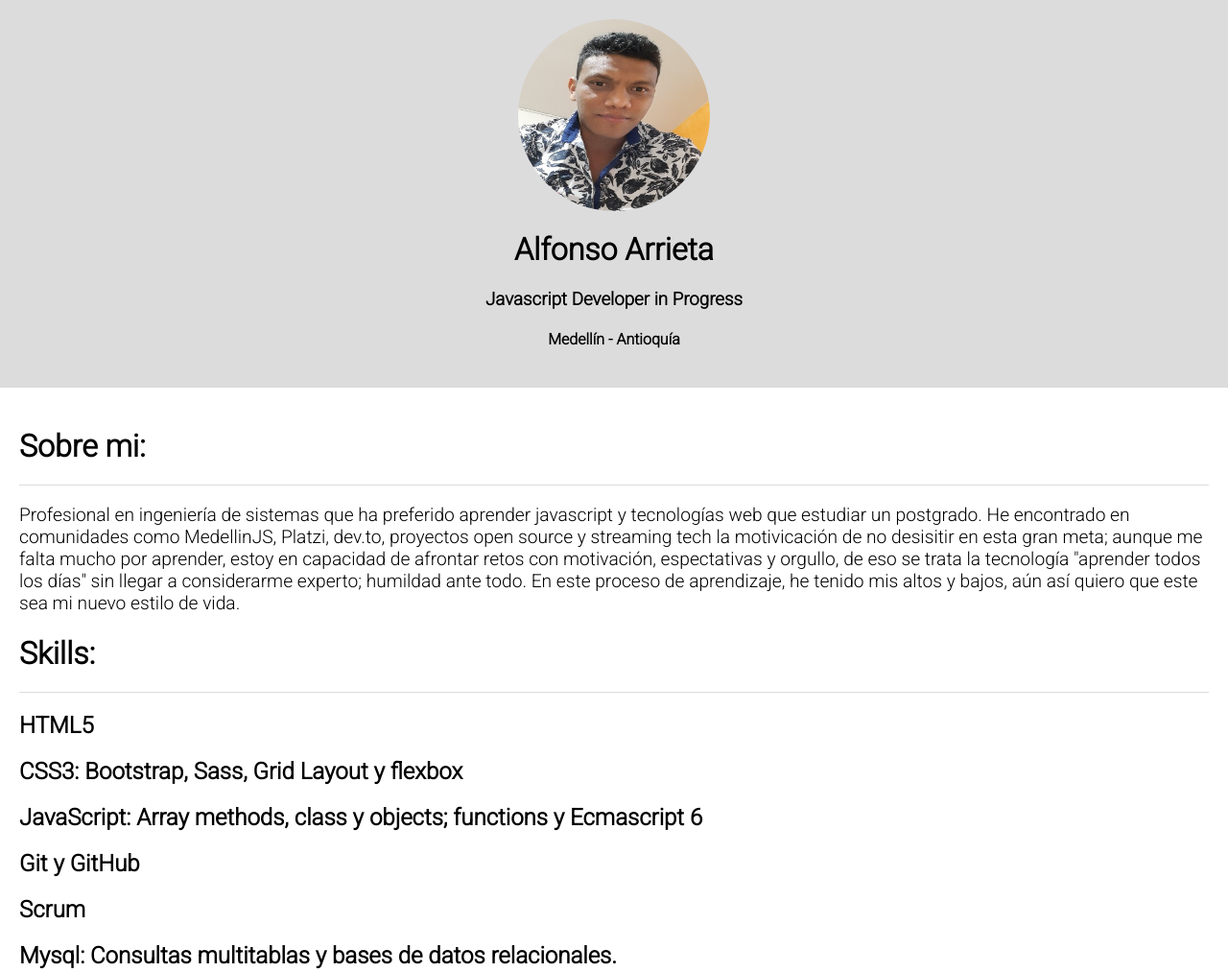
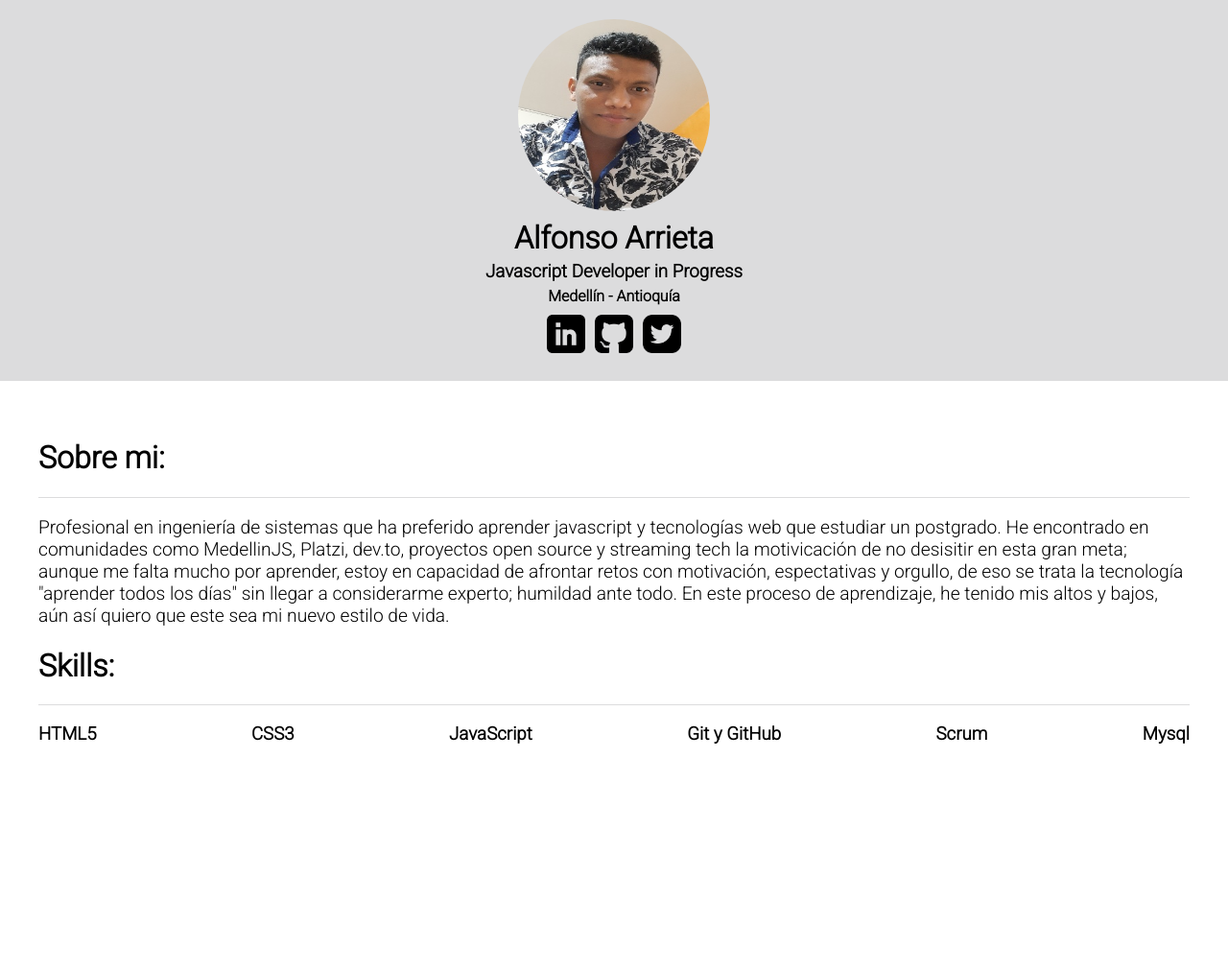
Before and after one commit to aarrieth/aarrieth.dev, a plain HTML site: page index.html in a window 1280 px wide. Shown: the whole page at 96% size. After the commit the page ends 834 px from the top, so only its background shows below. Drawn offline with Linux system fonts and the light colour scheme.

Commit message:
se agregan imagenes de redes sociales y se modifica seccion de skills

```diff
--- a/index.html
+++ b/index.html
@@ -13,11 +13,24 @@
     <div class="wrap">
         <div class="container">
             <div class="container-profile">
-                <img src="./images/20191207_185329.jpg" alt="Foto de perfil">
+                <div class="container-img">
+                    <img src="./images/20191207_185329.jpg" alt="Foto de perfil">
+                </div>
                 <div class="container-information">
-                    <h1 class="text__align-center">Alfonso Arrieta</h1>
-                    <h3 class="text__align-center">Javascript Developer in Progress</h3>
-                    <h4 class="text__align-center">Medellín - Antioquía</h4>
+                    <h1 class="text-desing">Alfonso Arrieta</h1>
+                    <h3 class="text-desing">Javascript Developer in Progress</h3>
+                    <h4 class="text-desing">Medellín - Antioquía</h4>
+                </div>
+                <div class="container-social-media">
+                    <div class="conatiner-lk">
+                        <img class="icon-size" src="./images/linkedin.png" alt="Logotipo linkedin">
+                    </div>
+                    <div class="conatiner-lk">
+                        <img class="icon-size" src="./images/gitHub.png" alt="Logotipo linkedin">
+                    </div>
+                    <div class="conatiner-lk">
+                        <img class="icon-size" src="./images/twitter.png" alt="Logotipo linkedin">
+                    </div>
                 </div>
             </div>
         </div>
@@ -40,22 +53,22 @@
                 </div>
                 <div class="container-list-skills">
                     <div class="skills">
-                        <h2>HTML5</h2>
+                        <h3>HTML5</h3>
                     </div>
                     <div class="skills">
-                        <h2>CSS3: Bootstrap, Sass, Grid Layout y flexbox</h2>
+                        <h3>CSS3</h3>
                     </div>
                     <div class="skills">
-                        <h2>JavaScript: Array methods, class y objects; functions y Ecmascript 6</h2>
+                        <h3>JavaScript</h3>
                     </div>
                     <div class="skills">
-                        <h2>Git y GitHub</h2>
+                        <h3>Git y GitHub</h3>
                     </div>
                     <div class="skills">
-                        <h2>Scrum</h2>
+                        <h3>Scrum</h3>
                     </div>
                     <div class="skills">
-                        <h2>Mysql: Consultas multitablas y bases de datos relacionales.</h2>
+                        <h3>Mysql</h3>
                     </div>
                 </div>
             </div>
--- a/styles/styles.css
+++ b/styles/styles.css
@@ -26,7 +26,7 @@ body {
     justify-content: inherit;
 }
 
-img {
+.container-img img {
     height: 200px;
     width: 200px;
     background-repeat: no-repeat;
@@ -36,14 +36,30 @@ img {
     text-align: center;
 }
 
-.text__align-center {
+.text-desing {
     text-align: center;
+    margin: 5px;
+}
+
+.container-social-media {
+    display: flex;
+}
+
+.icon-size {
+    height: 40px;
+    margin: 5px;
 }
 
 .container-description {
     box-sizing: border-box;
-    padding: 20px;
+    padding: 40px;
     width: 100%;
+}
+
+.container-list-skills {
+    display: flex;
+    flex-flow: row wrap;
+    justify-content: space-between;
 }
 
 .container-item {
```
Also changed, not shown: images/gitHub.png (added), images/linkedin.png (added), images/twitter.png (added).
